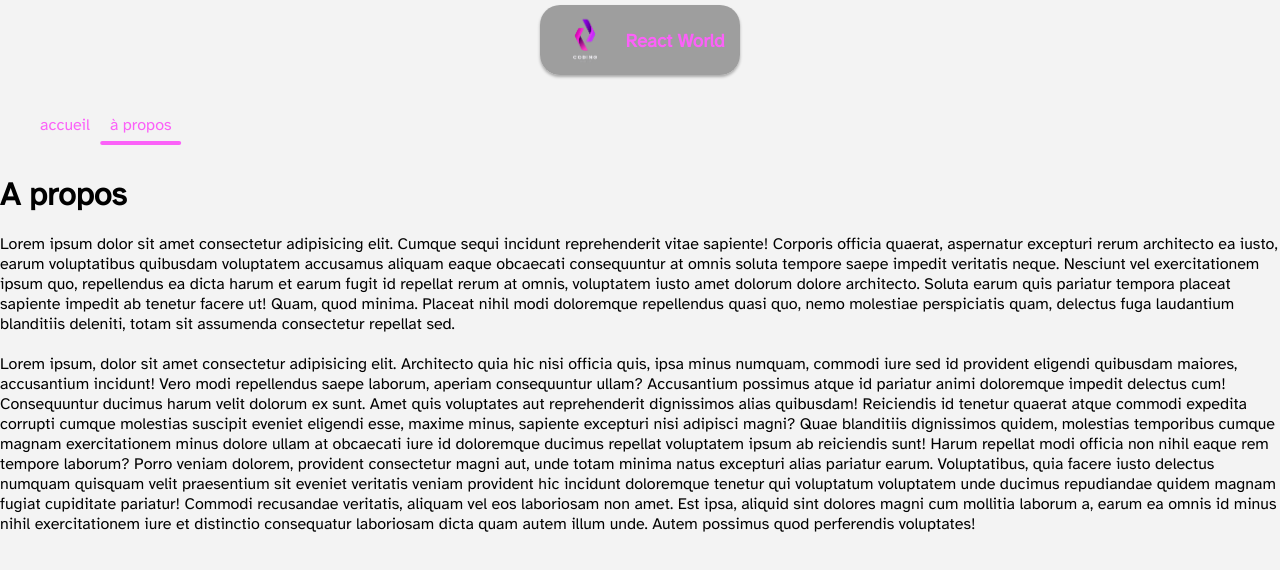
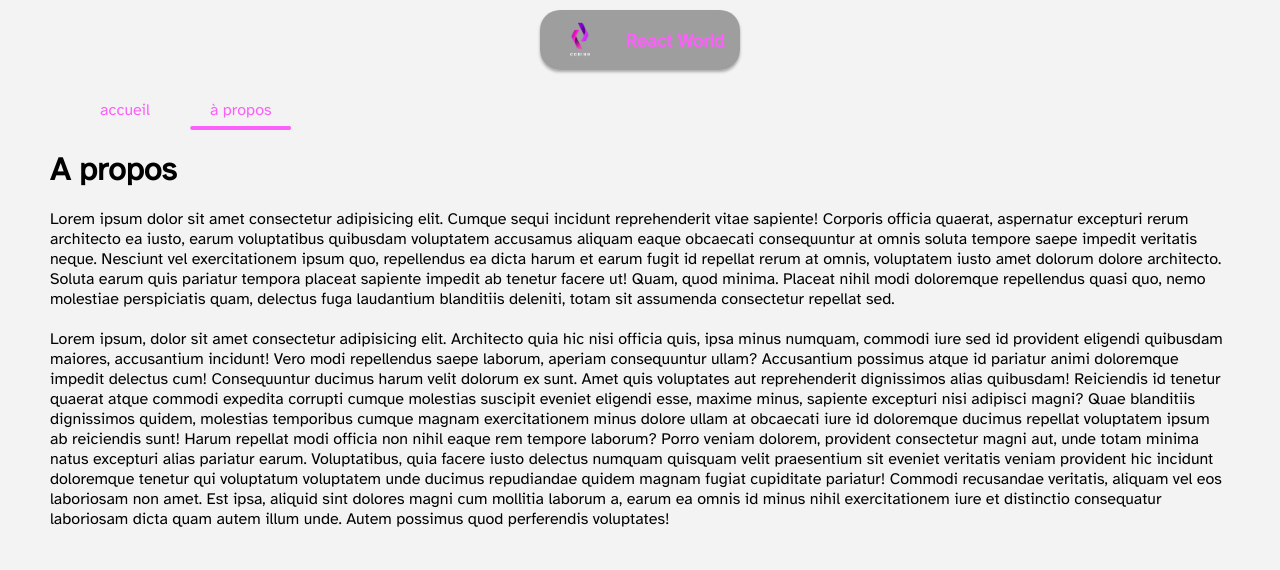
Before and after one commit to ElenaGir/test_react, a React (Create React App) app: page /about in a window 1280 px wide. Shown: the top 570 px of the page. Built offline with nearby package versions, Linux system fonts and the light colour scheme; grey boxes are pictures that could not be loaded.

Commit message:
fetch api aund list countries

```diff
--- a/package.json
+++ b/package.json
@@ -6,6 +6,7 @@
     "@testing-library/jest-dom": "^5.16.5",
     "@testing-library/react": "^13.4.0",
     "@testing-library/user-event": "^13.5.0",
+    "axios": "^1.1.3",
     "react": "^18.2.0",
     "react-dom": "^18.2.0",
     "react-router-dom": "^6.4.2",
--- /dev/null
+++ b/src/components/Countries.js
@@ -0,0 +1,22 @@
+import axios from 'axios';
+import React, { useEffect, useState } from 'react';
+
+const Countries = () => {
+    const [data, setData] = useState([]);
+    useEffect(() => {
+        axios.get("https://restcountries.com/v3.1/all")
+            .then((res) => setData(res.data));
+
+    }, [])
+    return (
+        <div className='countries'>
+            <h1>COUNTRIES</h1>
+            <ul>
+                {data.map((country, index) => <li key={index}>{country.translations.fra.common}</li>)
+                }
+            </ul>
+        </div>
+    );
+};
+
+export default Countries;
--- a/src/pages/Home.js
+++ b/src/pages/Home.js
@@ -1,12 +1,13 @@
 import React from 'react';
 import Navigation from '../components/Navigation';
 import Logo from '../components/Logo';
+import Countries from '../components/Countries';
 const Home = () => {
     return (
         <div>
             <Logo />
             <Navigation />
-            <h1>ACCUEIL</h1>
+            <Countries />
         </div>
     );
 };
--- a/src/styles/_settings.scss
+++ b/src/styles/_settings.scss
@@ -14,12 +14,16 @@ $white: rgb(243, 243, 243);
   display: flex;
   justify-content: center;
   align-items: center;
+
 }
 
 * {
   padding: 0;
   margin: 0;
   box-sizing: border-box;
+  margin-left: 10px;
+  margin-right: 10px;
+
 }
 
 body {
--- a/src/styles/components/_logo.scss
+++ b/src/styles/components/_logo.scss
@@ -1,6 +1,6 @@
 .logo {
   @include verticalCenter;
-  margin: 5px auto;
+  margin: 10px auto;
   width: 200px;
   border-radius: 20px;
   padding: 5px 0;
@@ -8,7 +8,7 @@
   background: url(../../assets/img/main.jpg) center/cover;
 
   img {
-    height: 60px;
+    height: 50px;
   }
   h3 {
     margin-left: 10px;
--- a/src/styles/components/_navigation.scss
+++ b/src/styles/components/_navigation.scss
@@ -1,7 +1,7 @@
 .navigation {
   ul {
     display: flex;
-    margin: 30px;
+    margin: 20px;
 
     a {
       text-decoration: none;
```
Also changed, not shown: public/logo.jpg (deleted), 1 other file (tests, documents, lock files or other folders).
